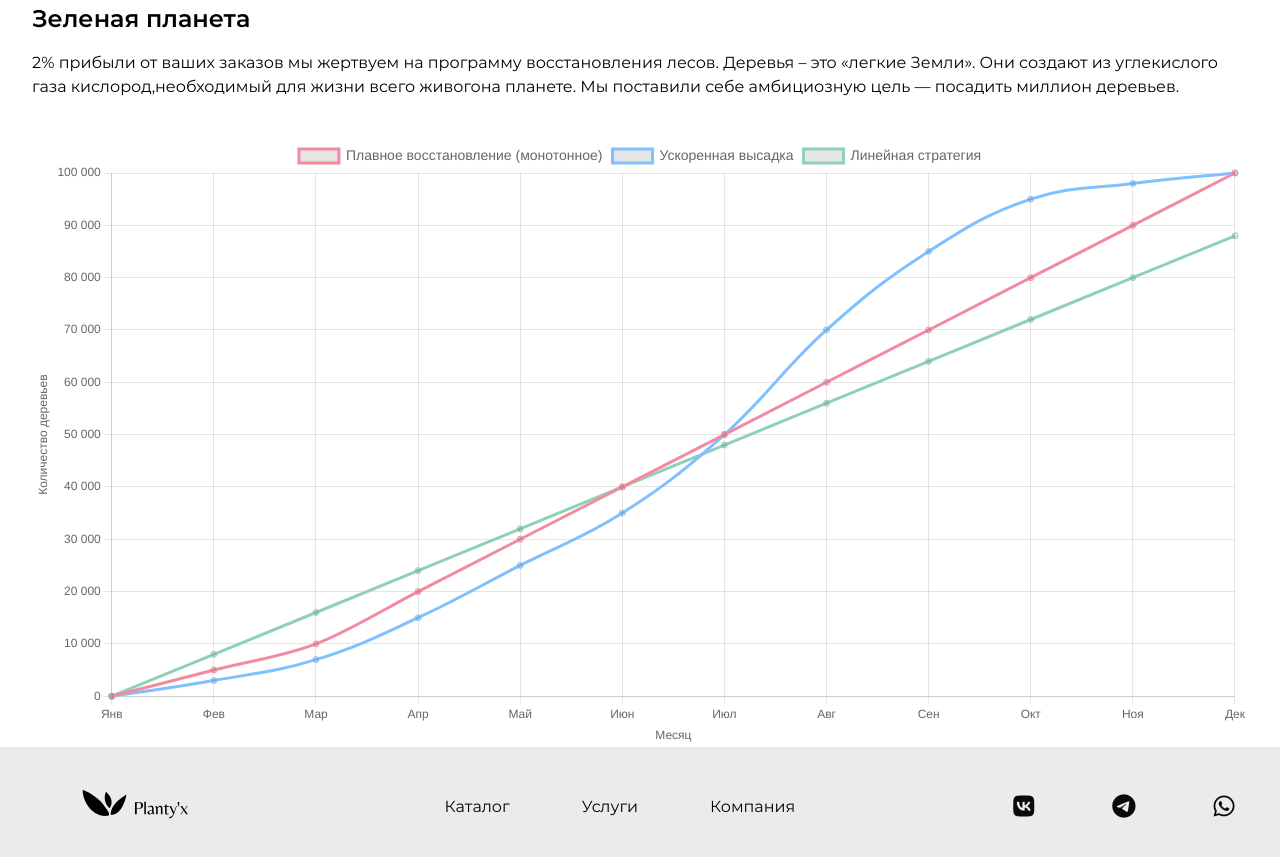
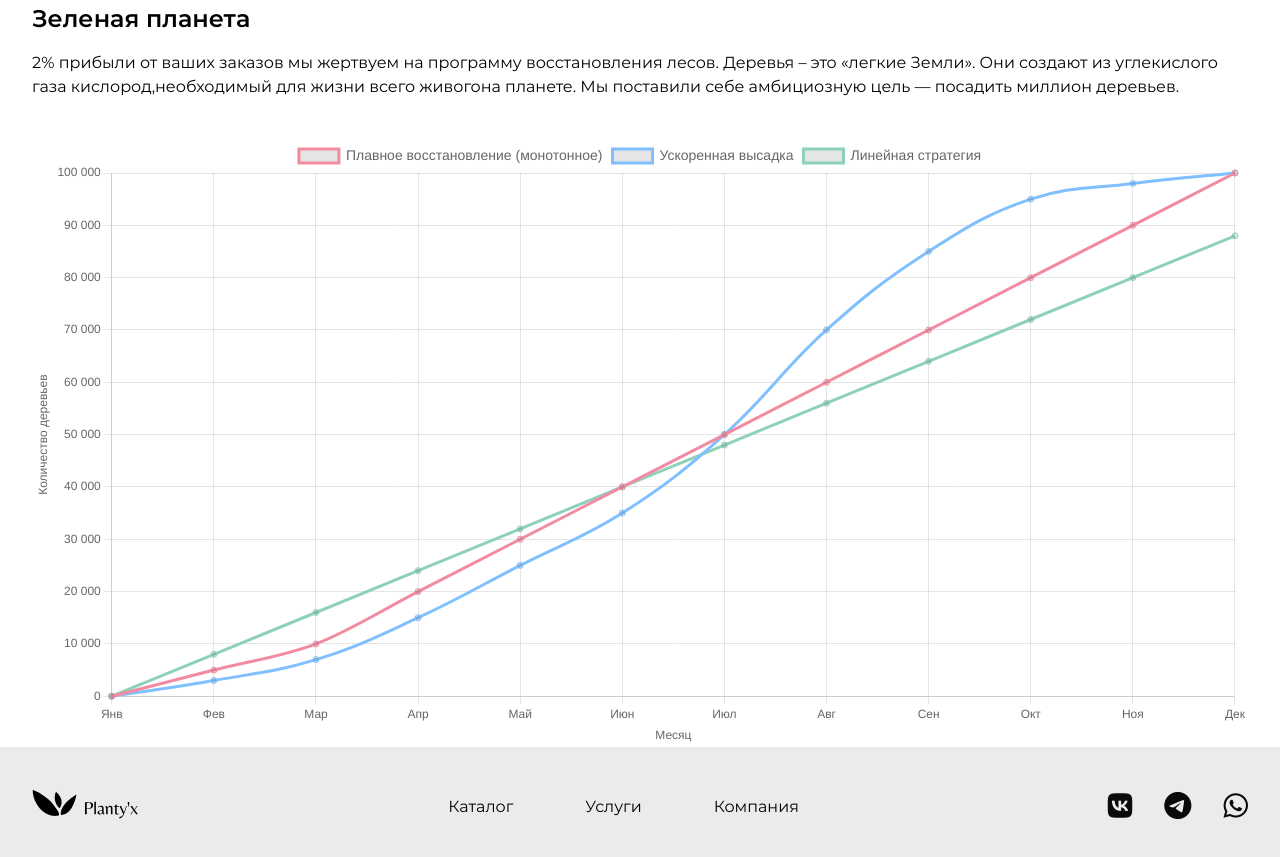
Before and after one commit to KateSt421/Planty-x, a website: page public/company.html in a window 1280 px wide. Shown: the part 2076-2933 px from the top of the page. Drawn offline with nearby package versions, Linux system fonts and the light colour scheme; no server answers; files whose address does not match are found by name.

Commit message:
style: update footer styles and social icons layout

```diff
--- a/public/assets/styles/company.scss
+++ b/public/assets/styles/company.scss
@@ -1,8 +1,4 @@
 @import 'design_system';
-
-.about {
-  background: white
-}
 
 .about-company {
   color: $Black_100;
@@ -233,3 +229,7 @@
 .swiper-button-prev {
   color: $Black_100; // чёрный цвет
 }
+
+a:hover {
+  text-decoration: none;
+}
--- a/public/assets/styles/footer.scss
+++ b/public/assets/styles/footer.scss
@@ -2,9 +2,11 @@
 
 .footer {
   background-color: $Black_08;
-  position: absolute;
-  width: 100%;
-  overflow-y: hidden;
+  // position: absolute;
+  max-width: 90rem;
+  // height: 7.5rem;
+  margin: 0 auto;
+  // overflow-y: hidden;
 }
 
 .footer-flex {
@@ -12,7 +14,7 @@
   justify-content: space-between;
   align-items: center;
   text-align: center;
-  padding: 3.125rem 0;
+  // padding: 3.125rem 0;
   height: 7.5rem;
 }
 
@@ -44,10 +46,11 @@
   list-style-type: none;
     display: flex;
     align-items: center;
-    gap: 3.25rem;
+    gap: 2rem;
     margin: 0;
     padding: 0;
-    transform: scale3d(1.5, 1.5, 1.5);
+    // transform: scale3d(1.5, 1.5, 1.5);
+    font-size: 28px;
 }
 
 .media-brands {
--- a/public/company.html
+++ b/public/company.html
@@ -1,5 +1,5 @@
 <!DOCTYPE html>
-<html lang="en">
+<html lang="ru">
   <head>
     <meta charset="UTF-8" />
     <meta name="viewport" content="width=device-width, initial-scale=1.0" />
@@ -360,7 +360,7 @@
     </main>
 
     <footer class="footer">
-      <div class="container">
+      <div class="page_block_wrapper">
         <div class="footer-flex">
           <div class="footer-box-logo">
             <a href="catalog.html">
@@ -411,8 +411,8 @@
     <script src="https://cdn.jsdelivr.net/npm/swiper@11/swiper-bundle.min.js"></script>
     <script src="header.js"></script>
     <script src="app.js"></script>
-    <script src="./swiper.js"></script>
+    <script src="swiper.js"></script>
     <script src="https://cdn.jsdelivr.net/npm/chart.js"></script>
-    <script src="./chart.js"></script>
+    <script src="chart.js"></script>
   </body>
 </html>
```
Also changed, not shown: public/assets/styles/company.css, public/assets/styles/footer.css, 2 other files.
